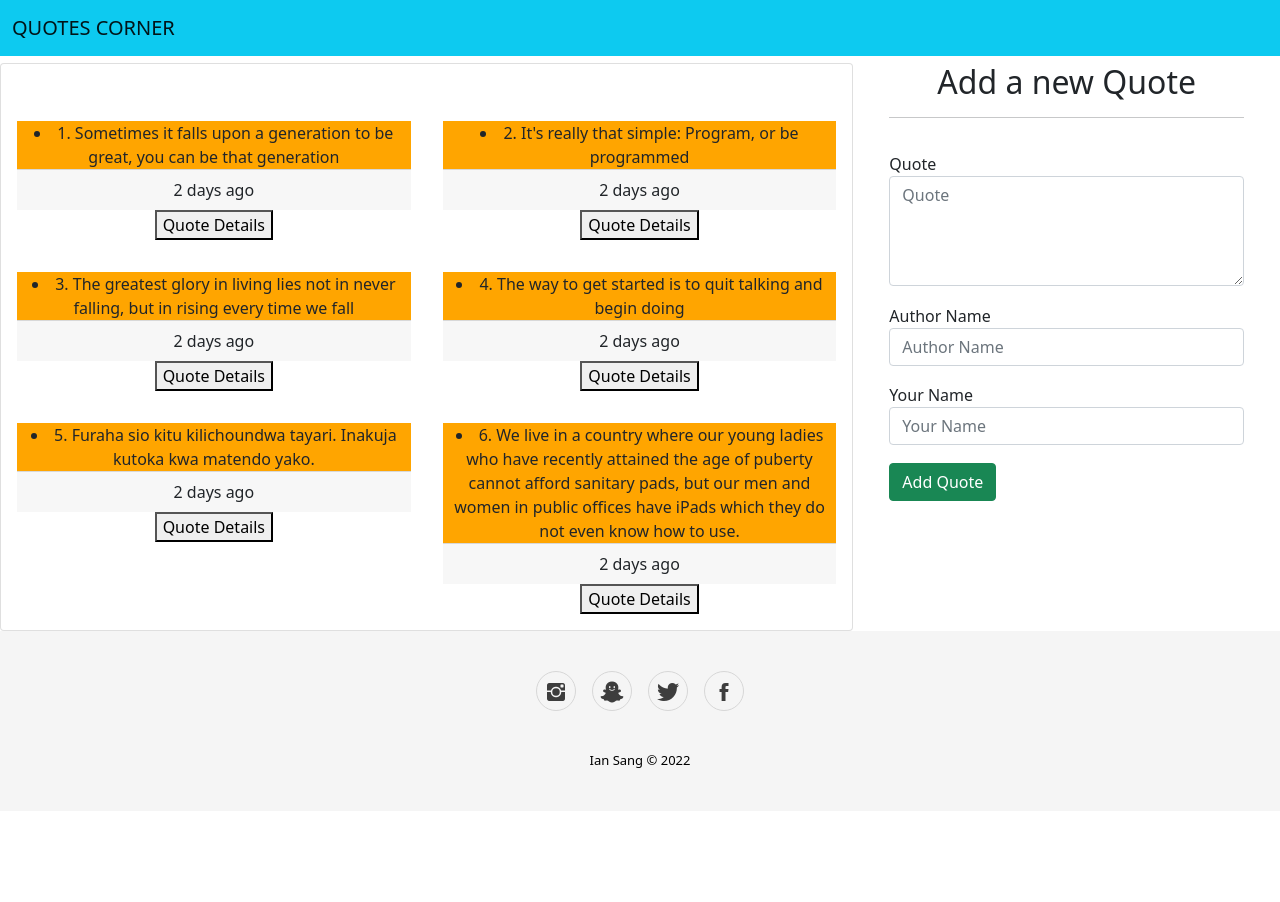
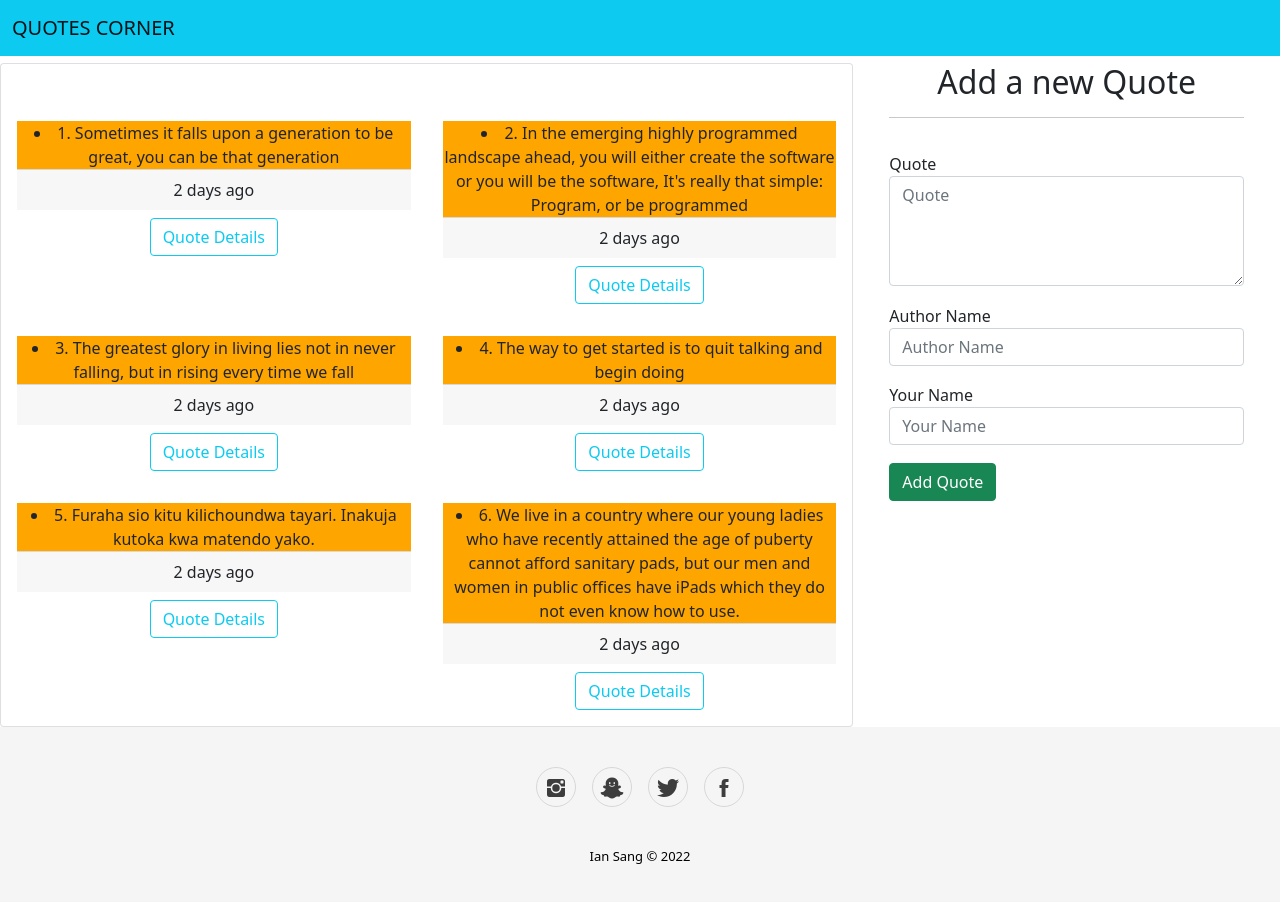
Before and after one commit to IanoSang/Quotes-Corner, an Angular app: page / in a window 1280 px wide. Shown: the top 902 px of the page. Before the commit the page ends 811 px from the top, so only its background shows below. Built offline with nearby package versions, Linux system fonts and the light colour scheme.

Commit message:
feat: style-add styling to the buttons and edits the the values in the quotes array

```diff
--- a/src/app/quotes-details/quotes-details.component.html
+++ b/src/app/quotes-details/quotes-details.component.html
@@ -1,5 +1,6 @@
 <p>
-  {{quotes.authorName}}{{quotes.submittedBy}} <button type="button" ng-click="incrementLikes(vote)">Upvote</button>
+  <span style="color:green">Quote By: {{quotes.authorName}}  </span>  <span style="color:red">Submitted By: {{quotes.submittedBy}}</span>
+  <br> <button type="button" ng-click="incrementLikes(vote)">Upvote</button>
   {{quotes.upvote}} <button type="button" ng-click="incrementDislikes(vote)">Downvote</button>{{quotes.downvote}}
 </p>
 <button (click)= 'quotesDelete(true)' class="btn btn-outline-danger">Delete this Quote</button>
--- a/src/app/quotes/quotes.component.css
+++ b/src/app/quotes/quotes.component.css
@@ -6,3 +6,6 @@
 .row{
   margin-top: 5%;
 }
+.btn{
+  margin-top: 2%;
+}
--- a/src/app/quotes/quotes.component.html
+++ b/src/app/quotes/quotes.component.html
@@ -12,7 +12,7 @@
       <div class="card-footer">
         2 days ago
       </div>
-      <button (click)='toggleDetails(i)'>Quote Details</button>
+      <button (click)='toggleDetails(i)' class=" btn btn-outline-info">Quote Details</button>
       <app-quotes-details *ngIf="quote.showDescription" [quotes]='quote' (isComplete)= 'quotesDelete($event,i)'></app-quotes-details>
     </div>
   </div>
--- a/src/app/quotes/quotes.component.ts
+++ b/src/app/quotes/quotes.component.ts
@@ -11,11 +11,11 @@ import {Quotes} from "../quotes";
 export class QuotesComponent implements OnInit {
   quotes:Quotes[] = [
     new Quotes(1, 'Sometimes it falls upon a generation to be great, you can be that generation', 'By Nelson Mandela', 'Ian Sang', '0', '0'),
-    new Quotes(2, 'It\'s really that simple: Program, or be programmed', 'By Software Dev', 'Ian Sang', '0', '0',),
+    new Quotes(2, 'In the emerging highly programmed landscape ahead, you will either create the software or you will be the software, It\'s really that simple: Program, or be programmed', 'Douglas Rushoff', 'Ian Sang', '0', '0',),
     new Quotes(3, 'The greatest glory in living lies not in never falling, but in rising every time we fall', 'By Unknown', 'Ian Sang', '0', '0'),
-    new Quotes(4, 'The way to get started is to quit talking and begin doing', 'By Someone', 'Ian Sang', '0', '0'),
+    new Quotes(4, 'The way to get started is to quit talking and begin doing', 'Someone', 'Ian Sang', '0', '0'),
     new Quotes(5, 'Furaha sio kitu kilichoundwa tayari. Inakuja kutoka kwa matendo yako.', 'Swahili Quote', 'Ian Sang', '0', '0'),
-    new Quotes(6, 'We live in a country where our young ladies who have recently attained the age of puberty cannot afford sanitary pads, but our men and women in public offices have iPads which they do not even know how to use.', 'By Patrick Lumumba', 'Ian Sang', '0', '0'),
+    new Quotes(6, 'We live in a country where our young ladies who have recently attained the age of puberty cannot afford sanitary pads, but our men and women in public offices have iPads which they do not even know how to use.', 'Patrick Lumumba', 'Ian Sang', '0', '0'),
   ];
   toggleDetails(index: string | number){
     // @ts-ignore
```
